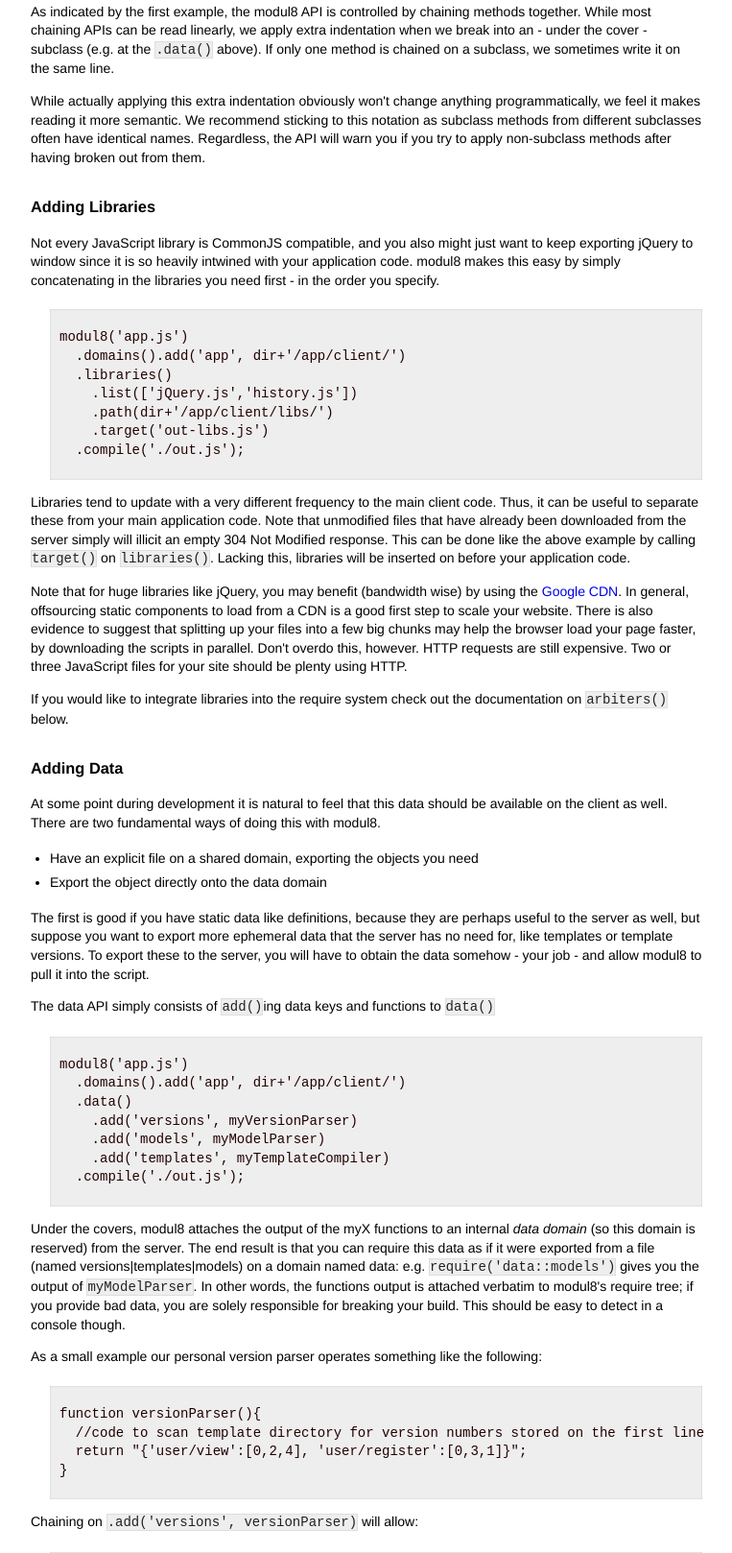
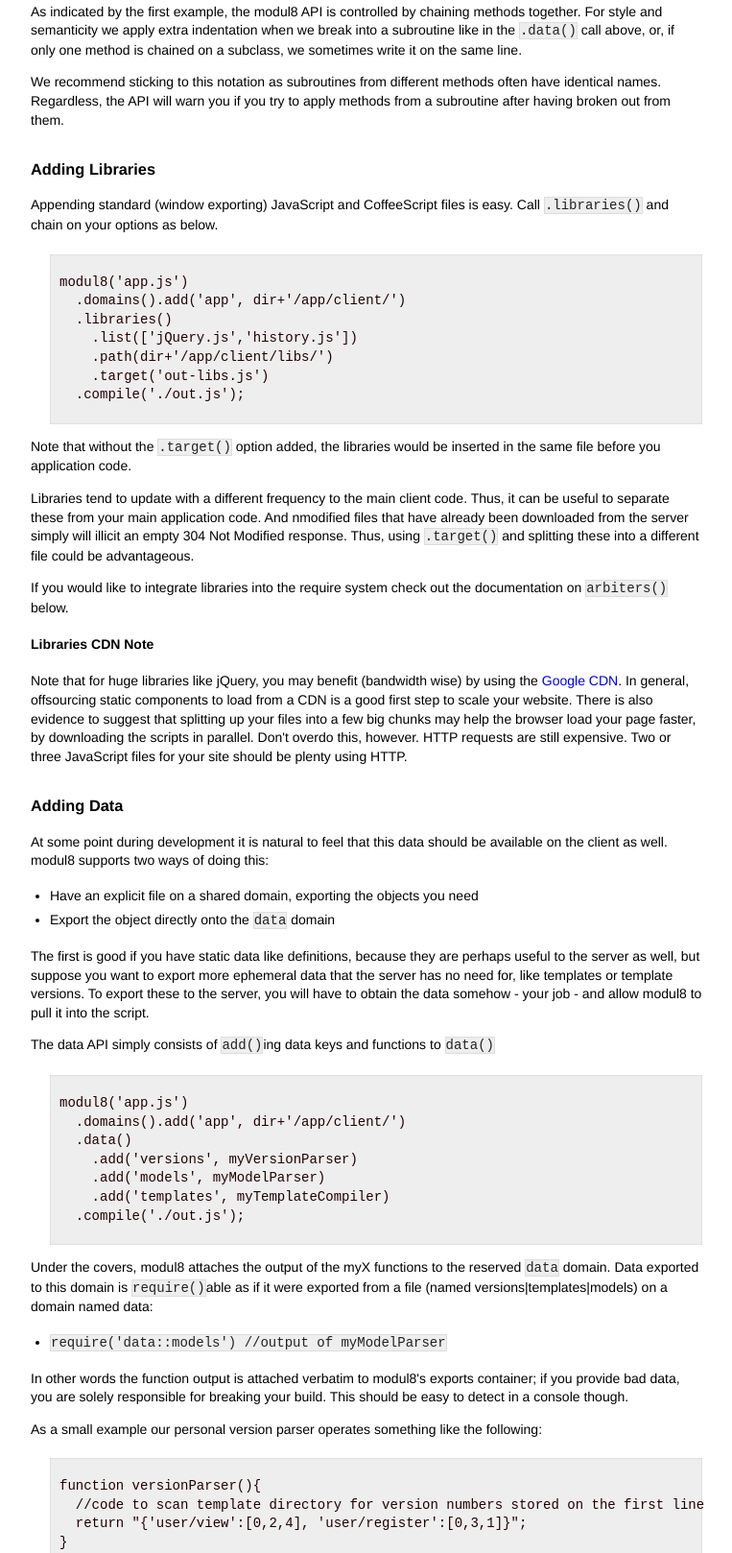
Before and after one commit to clux/modul8, a plain HTML site: page docs/api.html in a window 1280 px wide. Shown: the part 795-2413 px from the top of the page at 96% size, without its empty margins (258-1021 px from the left). Drawn offline with Linux system fonts and the light colour scheme.

Commit message:
regenerate the pages after api tweaks

```diff
--- a/docs/api.html
+++ b/docs/api.html
@@ -37,18 +37,16 @@ More information on <code>require</code> is available in <a href="require.html">
 
 <h3>API Chaining Note</h3>
 
-<p>As indicated by the first example, the modul8 API is controlled by chaining methods together. While most chaining APIs can be read linearly,
-we apply extra indentation when we break into an - under the cover - subclass (e.g. at the <code>.data()</code> above). If only one method is chained on a subclass,
+<p>As indicated by the first example, the modul8 API is controlled by chaining methods together. For style and semanticity
+we apply extra indentation when we break into a subroutine like in the <code>.data()</code> call above, or, if only one method is chained on a subclass,
 we sometimes write it on the same line.</p>
 
-<p>While actually applying this extra indentation obviously won't change anything programmatically, we feel it makes reading it more semantic.
-We recommend sticking to this notation as subclass methods from different subclasses often have identical names.
-Regardless, the API will warn you if you try to apply non-subclass methods after having broken out from them.</p>
+<p>We recommend sticking to this notation as subroutines from different methods often have identical names.
+Regardless, the API will warn you if you try to apply methods from a subroutine after having broken out from them.</p>
 
 <h3>Adding Libraries</h3>
 
-<p>Not every JavaScript library is CommonJS compatible, and you also might just want to keep exporting jQuery to window since it is so heavily intwined with
-your application code. modul8 makes this easy by simply concatenating in the libraries you need first - in the order you specify.</p>
+<p>Appending standard (window exporting) JavaScript and CoffeeScript files is easy. Call <code>.libraries()</code> and chain on your options as below.</p>
 
 <pre><code>modul8('app.js')
   .domains().add('app', dir+'/app/client/')
@@ -59,24 +57,28 @@ your application code. modul8 makes this easy by simply concatenating in the lib
   .compile('./out.js');
 </code></pre>
 
-<p>Libraries tend to update with a very different frequency to the main client code. Thus, it can be useful to separate these from your main application code.
-Note that unmodified files that have already been downloaded from the server simply will illicit an empty 304 Not Modified response.
-This can be done like the above example by calling <code>target()</code> on <code>libraries()</code>. Lacking this, libraries will be inserted on before your application code.</p>
+<p>Note that without the <code>.target()</code> option added, the libraries would be inserted in the same file before you application code.</p>
+
+<p>Libraries tend to update with a different frequency to the main client code. Thus, it can be useful to separate these from your main application code.
+And nmodified files that have already been downloaded from the server simply will illicit an empty 304 Not Modified response. Thus, using <code>.target()</code> and
+splitting these into a different file could be advantageous.</p>
+
+<p>If you would like to integrate libraries into the require system check out the documentation on <code>arbiters()</code> below.</p>
+
+<h4>Libraries CDN Note</h4>
 
 <p>Note that for huge libraries like jQuery, you may benefit (bandwidth wise) by using the <a href="http://code.google.com/apis/libraries/devguide.html#jquery">Google CDN</a>.
 In general, offsourcing static components to load from a CDN is a good first step to scale your website.
 There is also evidence to suggest that splitting up your files into a few big chunks may help the browser load your page faster, by downloading the scripts in parallel.
 Don't overdo this, however. HTTP requests are still expensive. Two or three JavaScript files for your site should be plenty using HTTP.</p>
 
-<p>If you would like to integrate libraries into the require system check out the documentation on <code>arbiters()</code> below.</p>
-
 <h3>Adding Data</h3>
 
-<p>At some point during development it is natural to feel that this data should be available on the client as well. There are two fundamental ways of doing this with modul8.</p>
+<p>At some point during development it is natural to feel that this data should be available on the client as well. modul8 supports two ways of doing this:</p>
 
 <ul>
 <li>Have an explicit file on a shared domain, exporting the objects you need</li>
-<li>Export the object directly onto the data domain</li>
+<li>Export the object directly onto the <code>data</code> domain</li>
 </ul>
 
 <p>The first is good if you have static data like definitions, because they are perhaps useful to the server as well,
@@ -94,10 +96,14 @@ To export these to the server, you will have to obtain the data somehow - your j
   .compile('./out.js');
 </code></pre>
 
-<p>Under the covers, modul8 attaches the output of the myX functions to an internal <em>data domain</em> (so this domain is reserved) from the server.
-The end result is that you can require this data as if it were exported from a file (named versions|templates|models) on a domain named data:
-e.g. <code>require('data::models')</code> gives you the output of <code>myModelParser</code>. In other words, the functions output is
-attached verbatim to modul8's require tree; if you provide bad data, you are solely responsible for breaking your build.
+<p>Under the covers, modul8 attaches the output of the myX functions to the reserved <code>data</code> domain.
+Data exported to this domain is <code>require()</code>able as if it were exported from a file (named versions|templates|models) on a domain named data:</p>
+
+<ul>
+<li><code>require('data::models')  //output of myModelParser</code></li>
+</ul>
+
+<p>In other words the function output is attached verbatim to modul8's exports container; if you provide bad data, you are solely responsible for breaking your build.
 This should be easy to detect in a console though.</p>
 
 <p>As a small example our personal version parser operates something like the following:</p>
@@ -147,8 +153,9 @@ expect that everything from the line of reference to be removed.</p>
 <p>Below are the settings available:</p>
 
 <ul>
-<li><code>domloader</code> A function that safety wraps code with a DOMContentLoaded barrier</li>
+<li><code>domloader</code>  A function that safety wraps code with a DOMContentLoaded barrier</li>
 <li><code>namespace</code>  The namespace modul8 uses in your browser, to export console helpers to, defaulting to <code>M8</code></li>
+<li><code>logging</code>    Boolean to set whether to log <code>require()</code> calls in the console, defaults to <code>false</code></li>
 </ul>
 
 <p><strong>You have to</strong> set <code>domloader</code> if you do not use jQuery. If you are familiar with the DOM or any other library this should be fairly trivial.
@@ -168,6 +175,7 @@ It is there if you want to write a simpler prefix than than capital M, 8 all the
 <pre><code>modul8('app.js')
   .set('namespace', 'QQ')
   .set('domloader', domloader_fn)
+  .set('logging', true)
   .domains().add('app', dir+'/app/client/')
   .compile('./out.js');
 </code></pre>
@@ -175,8 +183,7 @@ It is there if you want to write a simpler prefix than than capital M, 8 all the
 <h3>Code Analysis</h3>
 
 <p>To dynamically resolve dependencies from a single entry point, modul8 does a recursive analysis of the <code>require()</code>d code.
-To avoid getting stuck in an infinite loop, preserve the tree structure of the dependency tree,
-modul8 enforces a <strong>no circular dependencies rule</strong>. Granted, this is possible with sufficient fiddling,
+Note that modul8 enforces a <strong>no circular dependencies rule</strong>. Granted, this is possible with sufficient fiddling,
 but it brings one major disadvantages to the table:</p>
 
 <p>A circularly dependent set of modules are tightly coupled; they are really no longer a set of moudles, but more of a library.
@@ -258,6 +265,8 @@ Since all the exported data is encapsulated in a closure, you will not be able t
 with the globally available <code>M8.inspect(domainName)</code> method. Additionally, you may show the list of domains modul8 tracks using the
 <code>M8.domains()</code> command.</p>
 
+<p>If you want every <code>require()</code> call to be logged to the console, you can set the <code>logging</code> setting.</p>
+
 <p>There is additionally a console friendly require version globally available at <code>M8.require()</code>.
 This acts as if you were a file called 'CONSOLE' on the root directory of your main application domains, so you can use relative requires there.</p>
 
```
